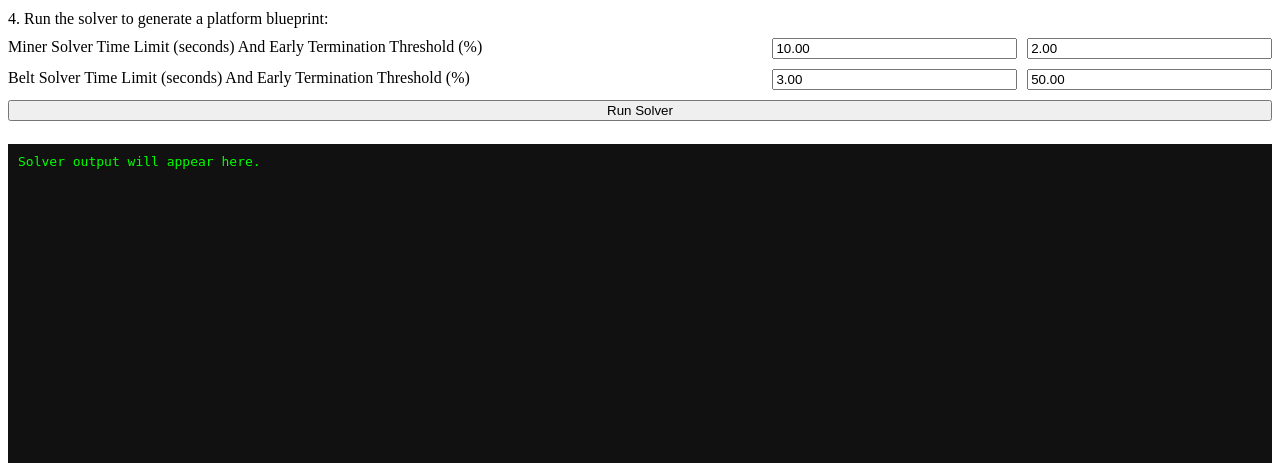
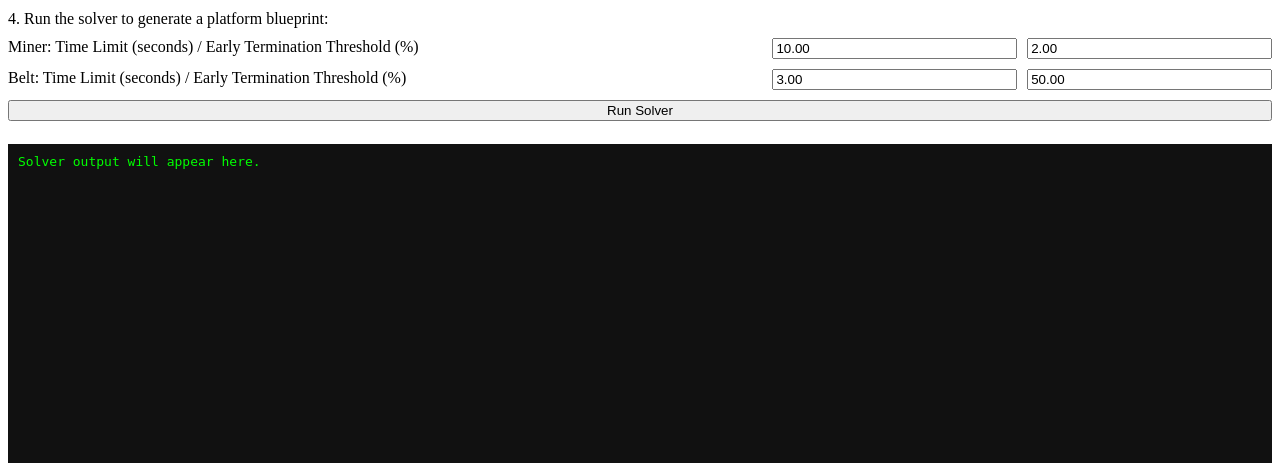
Before and after one commit to jiahao-0204/Shapez2-MIP-Miner, a FastAPI app: page / in a window 1280 px wide. Shown: the part 504-967 px from the top of the page. Run offline with FastAPI, Linux system fonts and the light colour scheme.

Commit message:
feat(adjust text)

```diff
--- a/templates/index.html
+++ b/templates/index.html
@@ -94,12 +94,12 @@
         <div>4. Run the solver to generate a platform blueprint:</div>
 
         <div class="five_col_container">
-            <label style="grid-column: 1/4">Miner Solver Time Limit (seconds) And Early Termination Threshold (%)</label>
+            <label style="grid-column: 1/4">Miner: Time Limit (seconds) / Early Termination Threshold (%)</label>
             <input type="number" id="miner_timelimit" value="10.00"/>
             <input type="number" id="miner_threshold" value="2.00" />
         </div>
         <div class="five_col_container">
-            <label style="grid-column: 1/4">Belt Solver Time Limit (seconds) And Early Termination Threshold (%)</label>
+            <label style="grid-column: 1/4">Belt: Time Limit (seconds) / Early Termination Threshold (%)</label>
             <input type="number" id="belt_timelimit" value="3.00" />
             <input type="number" id="belt_threshold" value="50.00" />
         </div>
```
